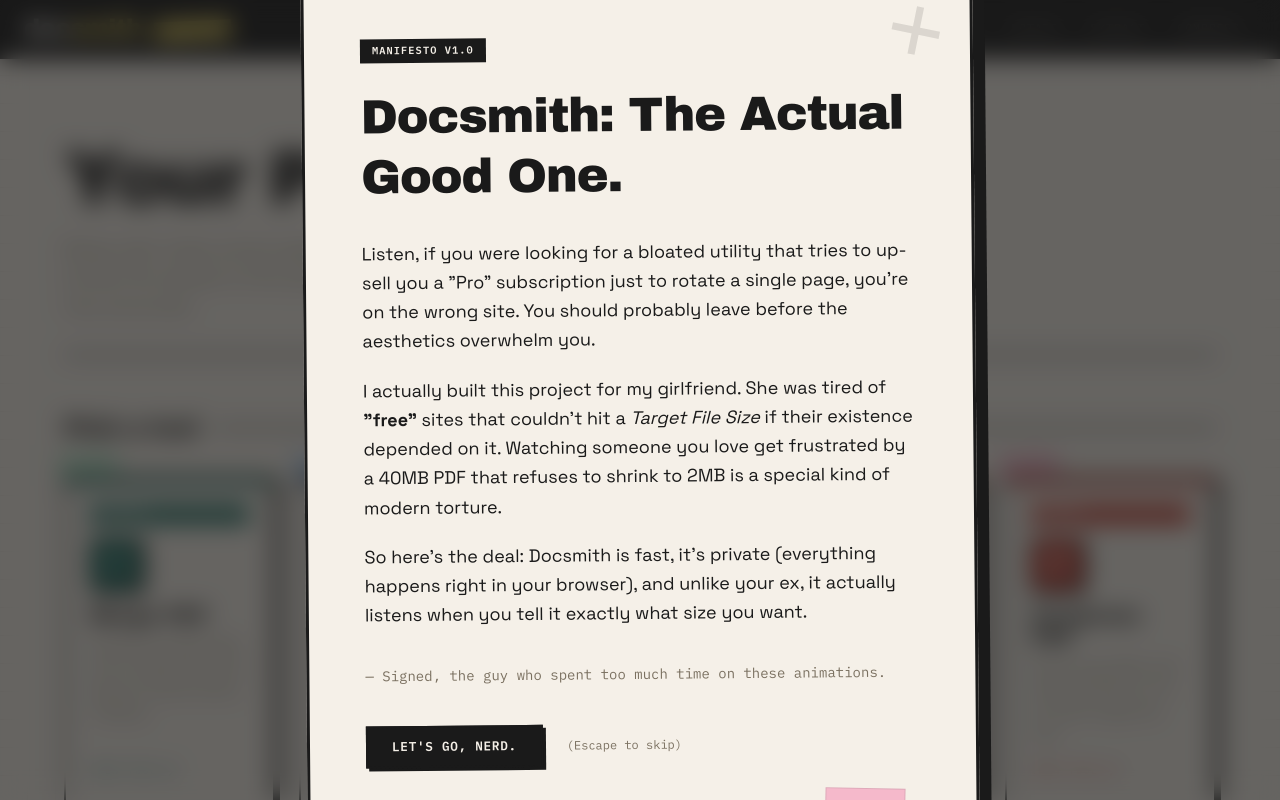
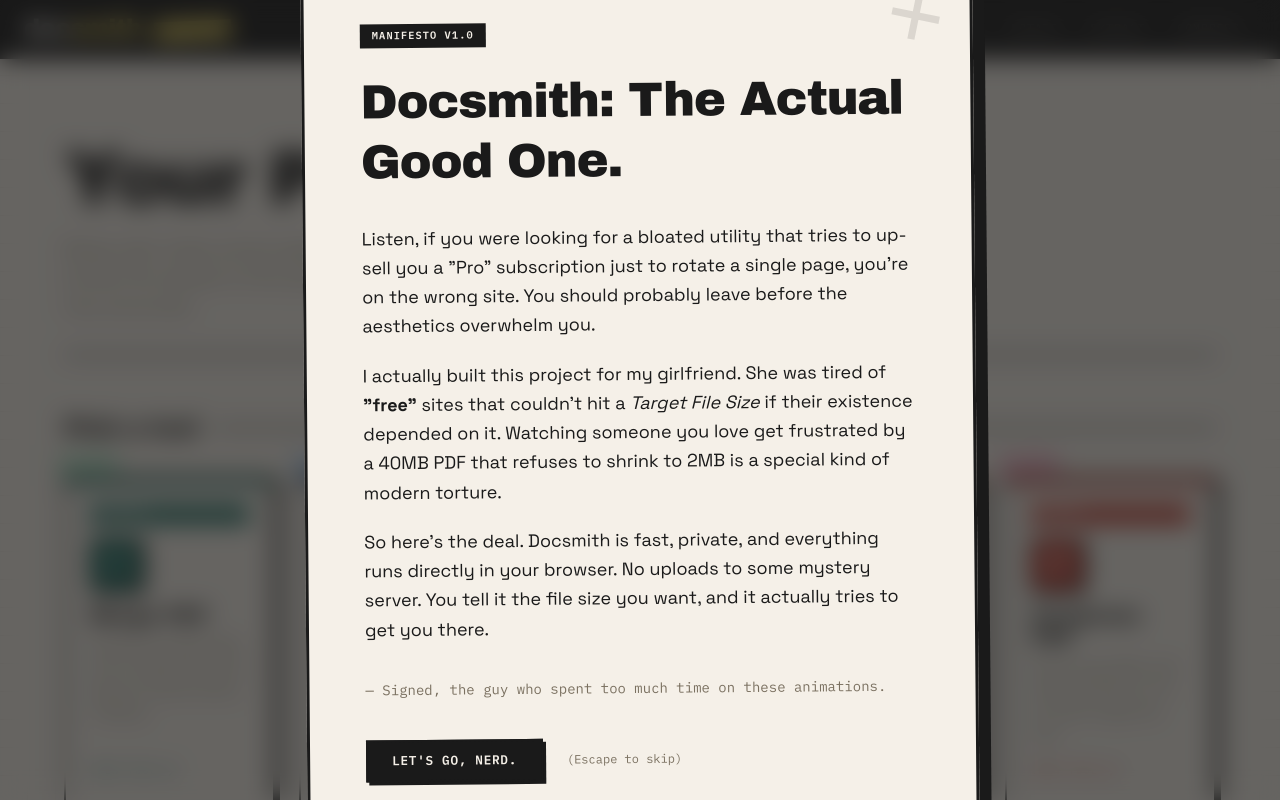
Before and after one commit to halfthew0rldaway/docsmith, a Next.js app: page / in a window 1280 px wide. Shown: the top 800 px of the page. Built offline with nearby package versions, Linux system fonts and the light colour scheme.

Commit message:
docs: update welcome modal manifesto text

```diff
--- a/src/components/WelcomeModal.tsx
+++ b/src/components/WelcomeModal.tsx
@@ -49,7 +49,7 @@
                         I actually built this project for my girlfriend. She was tired of <strong>"free"</strong> sites that couldn't hit a <em>Target File Size</em> if their existence depended on it. Watching someone you love get frustrated by a 40MB PDF that refuses to shrink to 2MB is a special kind of modern torture.
                     </p>
                     <p>
-                        So here's the deal: Docsmith is fast, it's private (everything happens right in your browser), and unlike your ex, it actually listens when you tell it exactly what size you want.
+                        So here’s the deal. Docsmith is fast, private, and everything runs directly in your browser. No uploads to some mystery server. You tell it the file size you want, and it actually tries to get you there.
                     </p>
                     <p className="font-mono text-sm pt-4 text-[#7a7060]">
                         — Signed, the guy who spent too much time on these animations.
```
